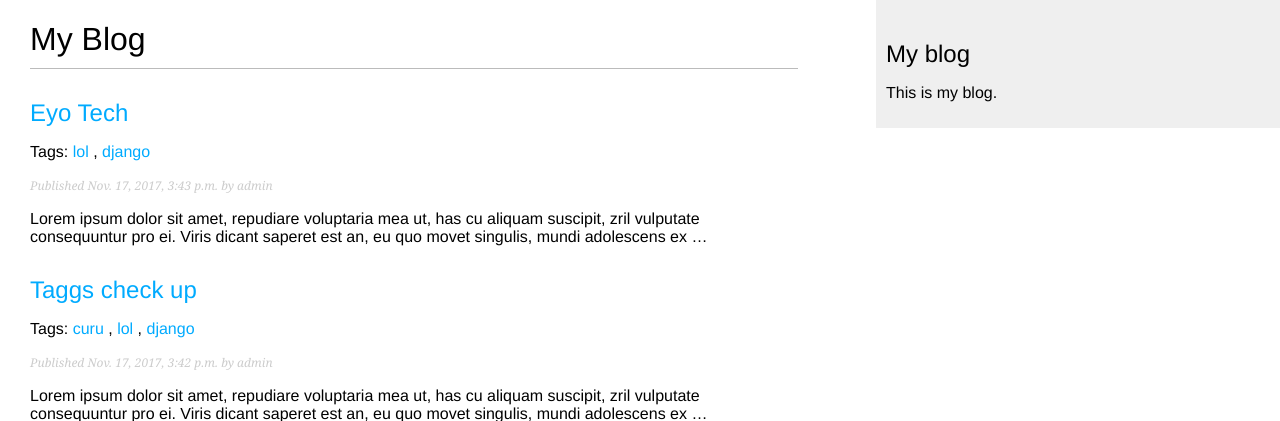
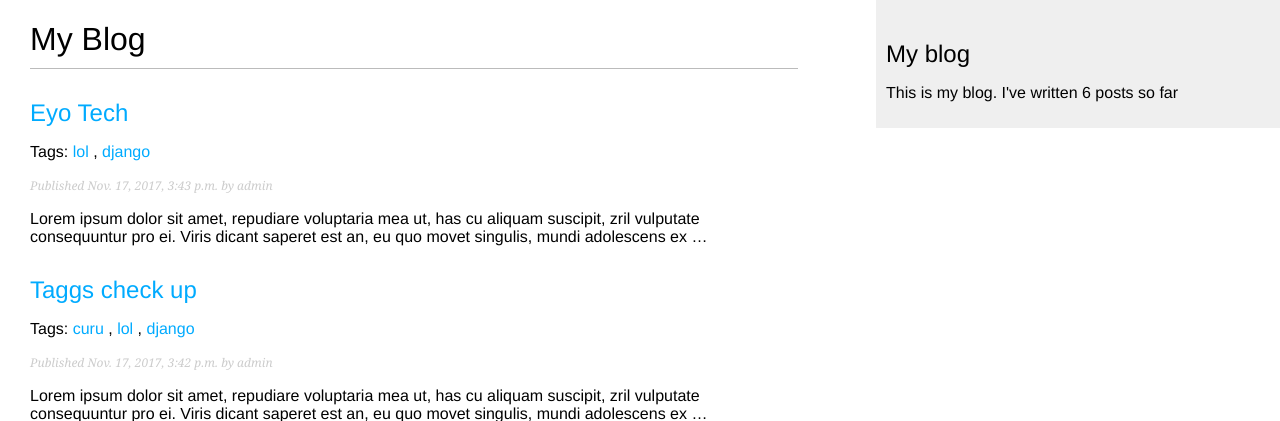
Before and after one commit to IustinTargovet/BlogTry, a Django app: page /blog/ in a window 1280 px wide. Shown: the top 421 px of the page. Run offline with Django 3.2, Linux system fonts and the light colour scheme; data comes from the database, SQL or seed files in the repository; both versions use the stored data as it was after the commit; parts of the project's set-up code (start-up, migrations or seed data) failed here and were passed over.

Commit message:
Created custom template tag
Vreated a template tag the counts posts

```diff
--- a/mysite/blog/templates/blog/base.html
+++ b/mysite/blog/templates/blog/base.html
@@ -1,3 +1,4 @@
+{% load blog_tags %}
 {% load staticfiles %}
 <!DOCTYPE html>
 <html>
@@ -14,7 +15,7 @@
   <div id = "sidebar">
     <h2>My blog</h2>
     <p>
-      This is my blog.
+      This is my blog. I've written {% total_posts %} posts so far
     </p>
   </div>
 </body>
--- /dev/null
+++ b/mysite/blog/templatetags/blog_tags.py
@@ -0,0 +1,9 @@
+from django import template
+
+register = template.Library()
+
+from ..models import Post
+
+@register.simple_tag
+def total_posts():
+    return Post.published.count()
```
Also changed, not shown: mysite/blog/templatetags/__init__.py (added), mysite/db.sqlite3.
